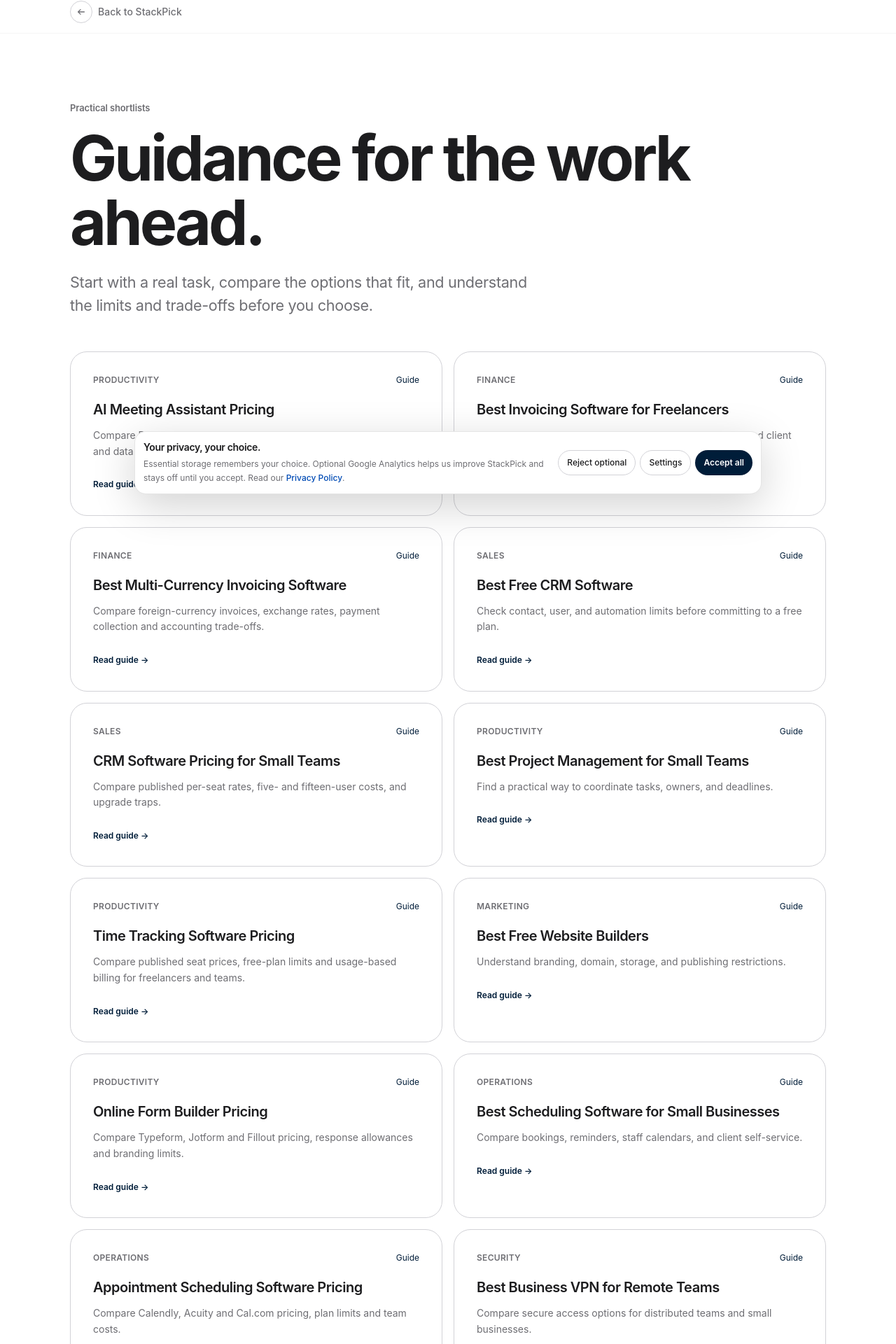
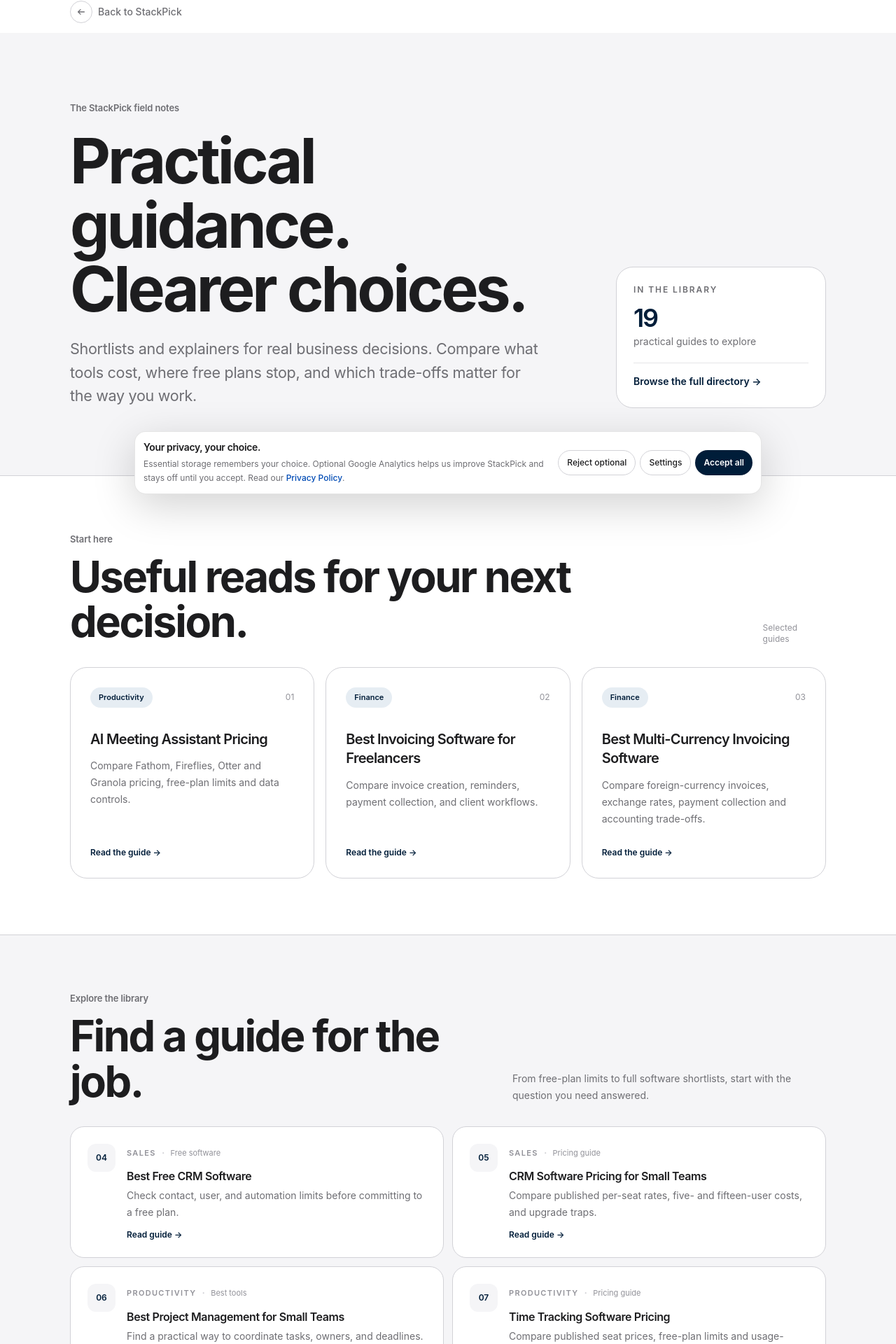
Before and after one commit to LinukaBandara/StackPick, a Next.js app: page /guides in a window 1280 px wide. Shown: the part 70-1990 px from the top of the page at 70% size. Built offline with nearby package versions, Linux system fonts and the light colour scheme; no server answers.

Commit message:
Redesign practical software guides discovery page

```diff
--- a/app/guides/page.tsx
+++ b/app/guides/page.tsx
@@ -8,49 +8,96 @@ export const metadata: Metadata = {
 };
 
 const GUIDES = [
-  { title: "AI Meeting Assistant Pricing", desc: "Compare Fathom, Fireflies, Otter and Granola pricing, free-plan limits and data controls.", href: "/best/ai-meeting-assistant-pricing", category: "Productivity" },
-  { title: "Best Invoicing Software for Freelancers", desc: "Compare invoice creation, reminders, payment collection, and client workflows.", href: "/best/invoicing-software", category: "Finance" },
-  { title: "Best Multi-Currency Invoicing Software", desc: "Compare foreign-currency invoices, exchange rates, payment collection and accounting trade-offs.", href: "/best/multi-currency-invoicing", category: "Finance" },
-  { title: "Best Free CRM Software", desc: "Check contact, user, and automation limits before committing to a free plan.", href: "/best/free-crm-software", category: "Sales" },
-  { title: "CRM Software Pricing for Small Teams", desc: "Compare published per-seat rates, five- and fifteen-user costs, and upgrade traps.", href: "/best/crm-software-pricing", category: "Sales" },
-  { title: "Best Project Management for Small Teams", desc: "Find a practical way to coordinate tasks, owners, and deadlines.", href: "/best/project-management-software", category: "Productivity" },
-  { title: "Time Tracking Software Pricing", desc: "Compare published seat prices, free-plan limits and usage-based billing for freelancers and teams.", href: "/best/time-tracking-software-pricing", category: "Productivity" },
-  { title: "Best Free Website Builders", desc: "Understand branding, domain, storage, and publishing restrictions.", href: "/best/free-website-builders", category: "Marketing" },
-  { title: "Online Form Builder Pricing", desc: "Compare Typeform, Jotform and Fillout pricing, response allowances and branding limits.", href: "/best/online-form-builder-pricing", category: "Productivity" },
-  { title: "Best Scheduling Software for Small Businesses", desc: "Compare bookings, reminders, staff calendars, and client self-service.", href: "/best/appointment-scheduling-software", category: "Operations" },
-  { title: "Appointment Scheduling Software Pricing", desc: "Compare Calendly, Acuity and Cal.com pricing, plan limits and team costs.", href: "/best/appointment-scheduling-software-pricing", category: "Operations" },
-  { title: "Best Business VPN for Remote Teams", desc: "Compare secure access options for distributed teams and small businesses.", href: "/best/business-vpn", category: "Security" },
-  { title: "Best AI Coding Assistants", desc: "Compare coding assistants by workflow, IDE fit, and practical limitations.", href: "/best/ai-coding-assistants", category: "Development" },
-  { title: "AI Tools for React and Next.js", desc: "Explore developer tools that fit common React and Next.js workflows.", href: "/best/ai-tools-react-nextjs", category: "Development" },
-  { title: "n8n Workflow Examples", desc: "Practical automation patterns to help decide what is worth connecting.", href: "/best/n8n-workflow-examples", category: "Automation" },
-  { title: "Developer Tools for GitHub Workflows", desc: "Compare tools that support everyday repository and collaboration work.", href: "/best/github-tools-for-developers", category: "Development" },
-  { title: "Best Accounting Software for Small Business", desc: "Compare bookkeeping, bank reconciliation, reports, and accountant access.", href: "/best/accounting-software", category: "Finance" },
-  { title: "Expense Management Software Pricing", desc: "Compare team-size costs, receipt-scanning limits and eligibility requirements.", href: "/best/expense-management-software-pricing", category: "Finance" },
-  { title: "Best Help Desk Software for Small Business", desc: "Compare ticketing, automation, team limits, and support workflows.", href: "/best/help-desk-software", category: "Operations" },
+  { title: "AI Meeting Assistant Pricing", desc: "Compare Fathom, Fireflies, Otter and Granola pricing, free-plan limits and data controls.", href: "/best/ai-meeting-assistant-pricing", category: "Productivity", type: "Pricing guide" },
+  { title: "Best Invoicing Software for Freelancers", desc: "Compare invoice creation, reminders, payment collection, and client workflows.", href: "/best/invoicing-software", category: "Finance", type: "Best tools" },
+  { title: "Best Multi-Currency Invoicing Software", desc: "Compare foreign-currency invoices, exchange rates, payment collection and accounting trade-offs.", href: "/best/multi-currency-invoicing", category: "Finance", type: "Best tools" },
+  { title: "Best Free CRM Software", desc: "Check contact, user, and automation limits before committing to a free plan.", href: "/best/free-crm-software", category: "Sales", type: "Free software" },
+  { title: "CRM Software Pricing for Small Teams", desc: "Compare published per-seat rates, five- and fifteen-user costs, and upgrade traps.", href: "/best/crm-software-pricing", category: "Sales", type: "Pricing guide" },
+  { title: "Best Project Management for Small Teams", desc: "Find a practical way to coordinate tasks, owners, and deadlines.", href: "/best/project-management-software", category: "Productivity", type: "Best tools" },
+  { title: "Time Tracking Software Pricing", desc: "Compare published seat prices, free-plan limits and usage-based billing for freelancers and teams.", href: "/best/time-tracking-software-pricing", category: "Productivity", type: "Pricing guide" },
+  { title: "Best Free Website Builders", desc: "Understand branding, domain, storage, and publishing restrictions.", href: "/best/free-website-builders", category: "Marketing", type: "Free software" },
+  { title: "Online Form Builder Pricing", desc: "Compare Typeform, Jotform and Fillout pricing, response allowances and branding limits.", href: "/best/online-form-builder-pricing", category: "Productivity", type: "Pricing guide" },
+  { title: "Best Scheduling Software for Small Businesses", desc: "Compare bookings, reminders, staff calendars, and client self-service.", href: "/best/appointment-scheduling-software", category: "Operations", type: "Best tools" },
+  { title: "Appointment Scheduling Software Pricing", desc: "Compare Calendly, Acuity and Cal.com pricing, plan limits and team costs.", href: "/best/appointment-scheduling-software-pricing", category: "Operations", type: "Pricing guide" },
+  { title: "Best Business VPN for Remote Teams", desc: "Compare secure access options for distributed teams and small businesses.", href: "/best/business-vpn", category: "Security", type: "Best tools" },
+  { title: "Best AI Coding Assistants", desc: "Compare coding assistants by workflow, IDE fit, and practical limitations.", href: "/best/ai-coding-assistants", category: "Development", type: "Best tools" },
+  { title: "AI Tools for React and Next.js", desc: "Explore developer tools that fit common React and Next.js workflows.", href: "/best/ai-tools-react-nextjs", category: "Development", type: "Developer guide" },
+  { title: "n8n Workflow Examples", desc: "Practical automation patterns to help decide what is worth connecting.", href: "/best/n8n-workflow-examples", category: "Automation", type: "Workflow guide" },
+  { title: "Developer Tools for GitHub Workflows", desc: "Compare tools that support everyday repository and collaboration work.", href: "/best/github-tools-for-developers", category: "Development", type: "Developer guide" },
+  { title: "Best Accounting Software for Small Business", desc: "Compare bookkeeping, bank reconciliation, reports, and accountant access.", href: "/best/accounting-software", category: "Finance", type: "Best tools" },
+  { title: "Expense Management Software Pricing", desc: "Compare team-size costs, receipt-scanning limits and eligibility requirements.", href: "/best/expense-management-software-pricing", category: "Finance", type: "Pricing guide" },
+  { title: "Best Help Desk Software for Small Business", desc: "Compare ticketing, automation, team limits, and support workflows.", href: "/best/help-desk-software", category: "Operations", type: "Best tools" },
 ];
+
+const FEATURED = GUIDES.slice(0, 3);
 
 export default function GuidesPage() {
   return (
-    <section className="bg-white">
-      <div className="sp-container py-16 sm:py-24">
-        <p className="sp-eyebrow">Practical shortlists</p>
-        <h1 className="sp-display mt-4 max-w-4xl">Guidance for the work ahead.</h1>
-        <p className="sp-body-large mt-6 max-w-2xl">Start with a real task, compare the options that fit, and understand the limits and trade-offs before you choose.</p>
-        <div className="mt-12 grid gap-4 md:grid-cols-2">
-          {GUIDES.map((item) => (
-            <Link key={item.href} href={item.href} className="group rounded-[24px] border border-[#d2d2d7] p-7 transition-all hover:-translate-y-1 hover:border-[#a8b5c2] hover:shadow-lg sm:p-8">
-              <div className="flex items-center justify-between gap-3">
-                <span className="text-xs font-semibold uppercase tracking-wide text-[#6e6e73]">{item.category}</span>
-                <span className="text-xs text-[#001D39]">Guide</span>
-              </div>
-              <h2 className="mt-5 text-xl font-semibold tracking-tight text-[#1d1d1f]">{item.title}</h2>
-              <p className="mt-3 text-sm leading-relaxed text-[#6e6e73]">{item.desc}</p>
-              <span className="mt-7 inline-block text-xs font-semibold text-[#001D39] group-hover:underline">Read guide →</span>
+    <main className="bg-white">
+      <section className="border-b border-[#d2d2d7] bg-[#f5f5f7]">
+        <div className="sp-container py-16 sm:py-24">
+          <div className="grid gap-10 lg:grid-cols-[1fr_300px] lg:items-end">
+            <div>
+              <p className="sp-eyebrow">The StackPick field notes</p>
+              <h1 className="sp-display mt-5 max-w-4xl">Practical guidance.<br />Clearer choices.</h1>
+              <p className="sp-body-large mt-6 max-w-2xl">Shortlists and explainers for real business decisions. Compare what tools cost, where free plans stop, and which trade-offs matter for the way you work.</p>
+            </div>
+            <div className="rounded-[24px] border border-[#d2d2d7] bg-white p-6">
+              <p className="text-xs font-semibold uppercase tracking-[0.16em] text-[#6e6e73]">In the library</p>
+              <p className="mt-3 text-4xl font-semibold tracking-[-0.06em] text-[#001D39]">19</p>
+              <p className="mt-1 text-sm text-[#6e6e73]">practical guides to explore</p>
+              <div className="mt-5 h-px bg-[#e5e5e7]" />
+              <Link href="/best" className="mt-4 inline-flex text-sm font-semibold text-[#001D39] hover:underline">Browse the full directory →</Link>
+            </div>
+          </div>
+        </div>
+      </section>
+
+      <section className="sp-container py-16 sm:py-20">
+        <div className="flex items-end justify-between gap-4">
+          <div><p className="sp-eyebrow">Start here</p><h2 className="sp-title mt-3">Useful reads for your next decision.</h2></div>
+          <span className="hidden text-xs text-[#929299] sm:block">Selected guides</span>
+        </div>
+        <div className="mt-8 grid gap-4 lg:grid-cols-3">
+          {FEATURED.map((item, index) => (
+            <Link key={item.href} href={item.href} className="group flex min-h-[260px] flex-col rounded-[24px] border border-[#d2d2d7] bg-white p-7 transition-all hover:-translate-y-1 hover:border-[#9aabba] hover:shadow-[0_18px_44px_rgba(0,29,57,0.08)]">
+              <div className="flex items-center justify-between"><span className="rounded-full bg-[#e6edf3] px-3 py-1.5 text-[11px] font-semibold text-[#001D39]">{item.category}</span><span className="text-xs text-[#929299]">0{index + 1}</span></div>
+              <h3 className="mt-8 text-xl font-semibold leading-snug tracking-[-0.035em] text-[#1d1d1f]">{item.title}</h3>
+              <p className="mt-3 text-sm leading-6 text-[#6e6e73]">{item.desc}</p>
+              <span className="mt-auto pt-7 text-xs font-semibold text-[#001D39] group-hover:underline">Read the guide →</span>
             </Link>
           ))}
         </div>
-        <p className="mt-10 text-sm text-[#6e6e73]">Need every topic in one place? <Link href="/best" className="font-semibold text-[#001D39] hover:underline">Open the full directory →</Link></p>
-      </div>
-    </section>
+      </section>
+
+      <section className="border-y border-[#d2d2d7] bg-[#f5f5f7]">
+        <div className="sp-container py-16 sm:py-20">
+          <div className="flex flex-col gap-3 sm:flex-row sm:items-end sm:justify-between">
+            <div><p className="sp-eyebrow">Explore the library</p><h2 className="sp-title mt-3">Find a guide for the job.</h2></div>
+            <p className="max-w-md text-sm leading-6 text-[#6e6e73]">From free-plan limits to full software shortlists, start with the question you need answered.</p>
+          </div>
+          <div className="mt-8 grid gap-3 md:grid-cols-2">
+            {GUIDES.slice(3).map((item, index) => (
+              <Link key={item.href} href={item.href} className="group flex items-start gap-4 rounded-[20px] border border-[#d2d2d7] bg-white p-5 transition-all hover:border-[#9aabba] hover:shadow-[0_12px_32px_rgba(0,29,57,0.06)] sm:p-6">
+                <span className="flex h-10 w-10 shrink-0 items-center justify-center rounded-xl bg-[#f5f5f7] text-xs font-semibold text-[#001D39]">{String(index + 4).padStart(2, "0")}</span>
+                <span className="min-w-0 flex-1">
+                  <span className="flex flex-wrap items-center gap-2"><span className="text-[11px] font-semibold uppercase tracking-[0.12em] text-[#929299]">{item.category}</span><span className="text-[#d2d2d7]">·</span><span className="text-[11px] text-[#929299]">{item.type}</span></span>
+                  <span className="mt-2 block text-base font-semibold tracking-tight text-[#1d1d1f]">{item.title}</span>
+                  <span className="mt-1 block text-sm leading-6 text-[#6e6e73]">{item.desc}</span>
+                  <span className="mt-3 block text-xs font-semibold text-[#001D39] group-hover:underline">Read guide →</span>
+                </span>
+              </Link>
+            ))}
+          </div>
+        </div>
+      </section>
+
+      <section className="sp-container py-12 sm:py-16">
+        <div className="rounded-[24px] bg-[#001D39] p-8 text-white sm:flex sm:items-center sm:justify-between sm:gap-8 sm:p-10">
+          <div><p className="text-xs font-semibold uppercase tracking-[0.16em] text-white/60">Make the next move</p><h2 className="mt-3 text-2xl font-semibold tracking-tight">Know what matters before you choose.</h2><p className="mt-2 max-w-xl text-sm leading-6 text-white/70">Use the full StackPick directory to compare software by function, pricing, and practical fit.</p></div>
+          <Link href="/best" className="mt-6 inline-flex shrink-0 rounded-full bg-white px-5 py-3 text-sm font-semibold text-[#001D39] transition hover:bg-[#e6edf3] sm:mt-0">Explore all guides →</Link>
+        </div>
+      </section>
+    </main>
   );
 }
```
